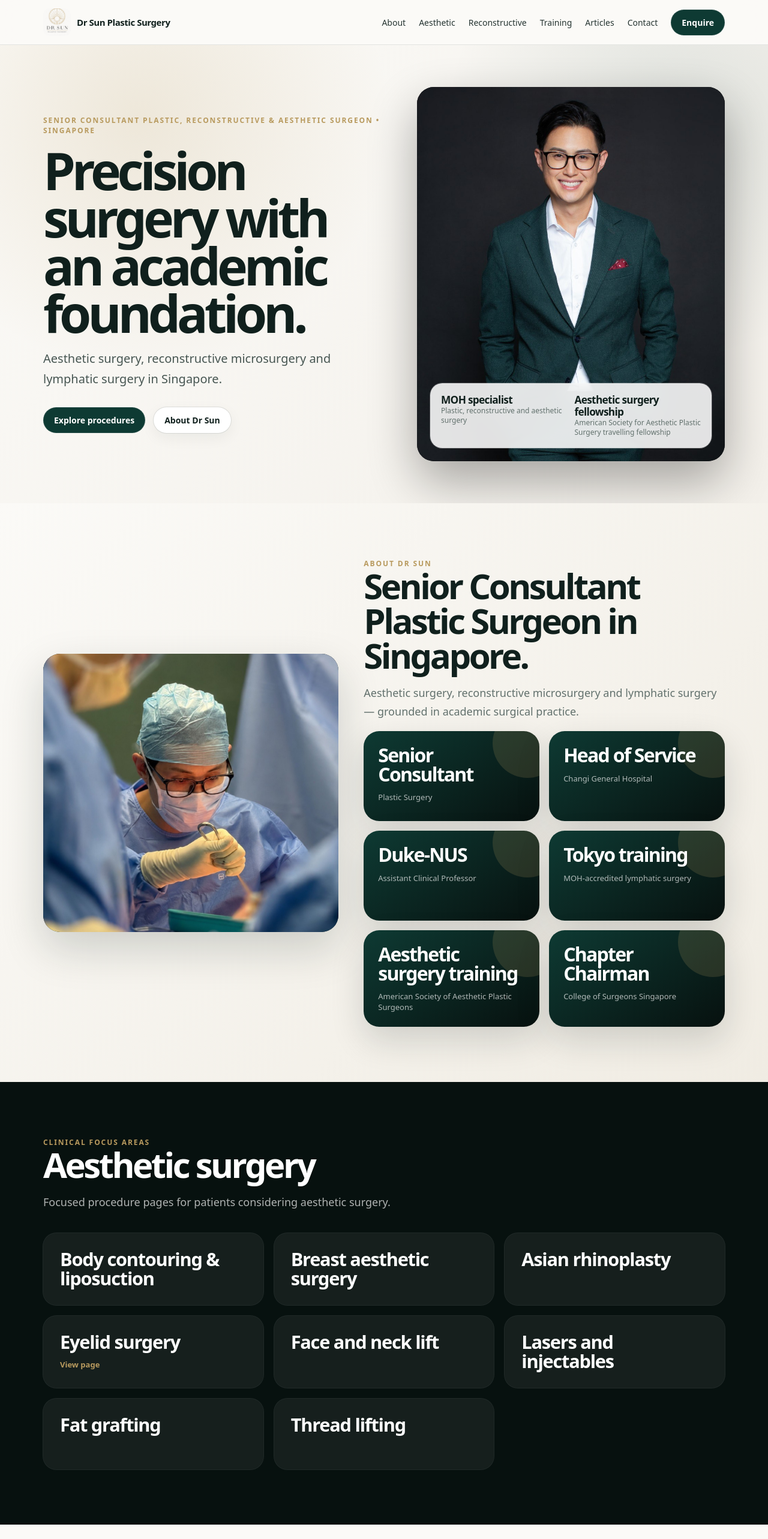
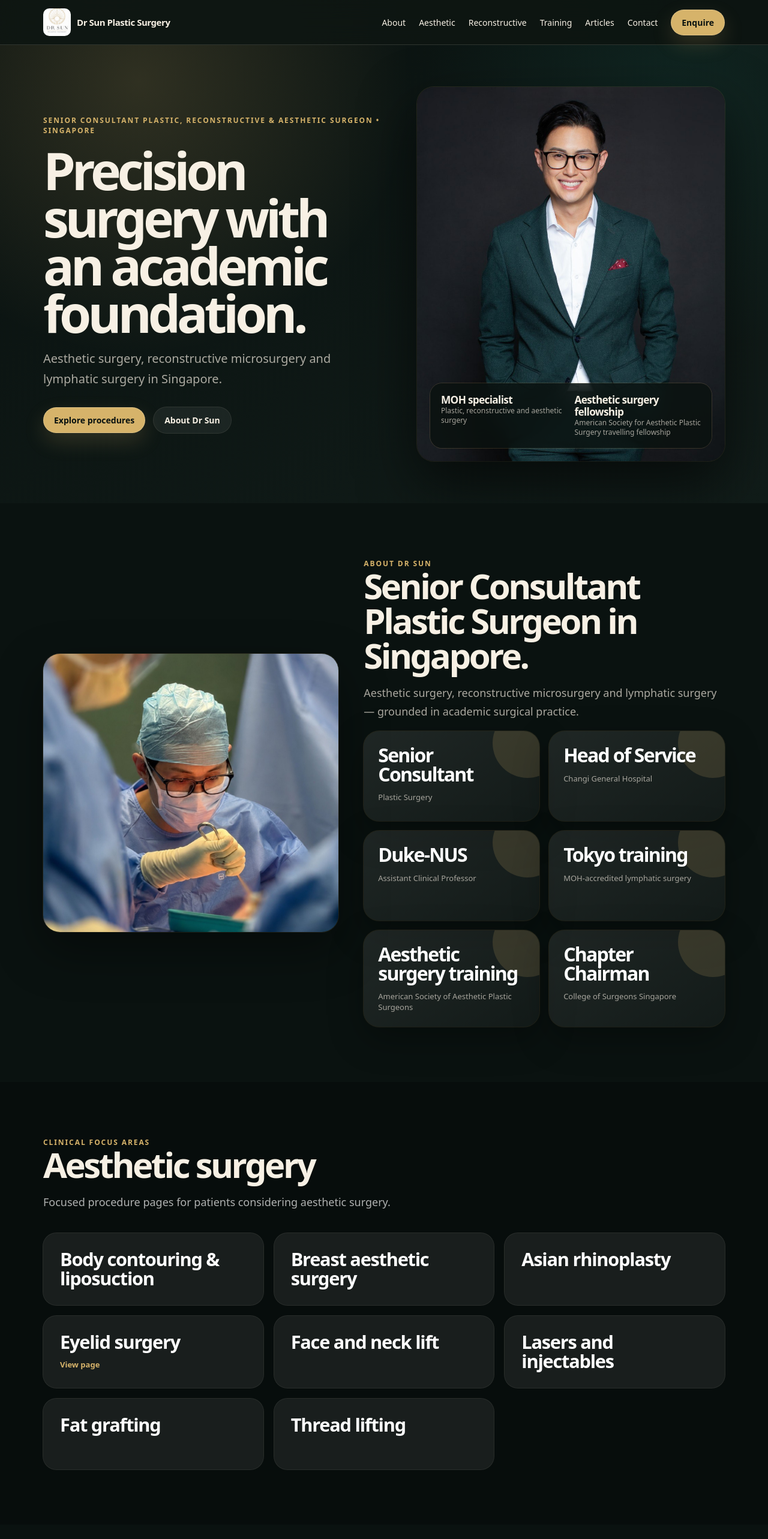
Before and after one commit to zatyrical/plasticwebsite, a Next.js app: page / in a window 1280 px wide. Shown: the top 2566 px of the page at 60% size. Built offline with nearby package versions, Linux system fonts and the light colour scheme.

Commit message:
Try midnight atelier colour palette

```diff
--- a/app/globals.css
+++ b/app/globals.css
@@ -50,3 +50,54 @@
     @keyframes segment-fade{from{opacity:1;transform:scale(1)}to{opacity:.58;transform:scale(.985)}}
   }
 }
+
+/* Midnight Atelier trial palette */
+:root{
+  --ink:#f7f0e4;
+  --muted:rgba(247,240,228,.68);
+  --line:rgba(247,240,228,.14);
+  --paper:#0a1210;
+  --card:rgba(255,255,255,.06);
+  --deep:#070d0c;
+  --emerald:#102a25;
+  --emerald-2:#d6b36a;
+  --gold:#d6b36a;
+  --soft:#111c19;
+}
+body{background:radial-gradient(circle at 14% 0%,rgba(214,179,106,.16),transparent 30%),radial-gradient(circle at 88% 18%,rgba(25,89,79,.20),transparent 34%),var(--paper);color:var(--ink)}
+.nav{background:rgba(10,18,16,.84);border-bottom:1px solid var(--line)}
+.brand,.nav-links,.mobile-nav a{color:var(--ink)}
+.brand img{mix-blend-mode:normal}
+.nav-toggle{background:rgba(255,255,255,.08);border-color:var(--line)}
+.nav-toggle span{background:var(--ink)}
+.mobile-nav{background:rgba(10,18,16,.96);border-color:var(--line)}
+.btn-primary{background:var(--gold);color:#08110f;box-shadow:0 0 0 1px rgba(255,255,255,.16) inset,0 14px 34px rgba(214,179,106,.18)}
+.btn-primary:hover{background:#e0bf78}
+.btn-ghost{background:rgba(255,255,255,.06);color:var(--ink);box-shadow:0 0 0 1px var(--line)}
+.hero{background:radial-gradient(circle at 18% 8%,rgba(214,179,106,.18),transparent 36%),radial-gradient(circle at 88% 12%,rgba(25,89,79,.22),transparent 32%),linear-gradient(145deg,#0a1210 0%,#111c19 100%)}
+.hero h1,.section h2{color:var(--ink)}
+.lead,.section-intro,.card p,.card li,.form-note{color:var(--muted)}
+.portrait-wrap{box-shadow:0 38px 95px rgba(0,0,0,.58),0 0 0 1px rgba(214,179,106,.14)}
+.credential-strip{background:rgba(10,18,16,.80);box-shadow:0 0 0 1px rgba(214,179,106,.18);color:var(--ink)}
+.metric span{color:rgba(247,240,228,.66)}
+.about-section{background:linear-gradient(145deg,#0a1210 0%,#111c19 100%)}
+.about-stat{background:linear-gradient(145deg,rgba(255,255,255,.09),rgba(255,255,255,.035));box-shadow:0 20px 60px rgba(0,0,0,.32),0 0 0 1px rgba(214,179,106,.14)}
+.about-stat:after{background:rgba(214,179,106,.16)}
+.about-stat span{color:rgba(247,240,228,.64)}
+.about-image-card{box-shadow:0 30px 80px rgba(0,0,0,.42),0 0 0 1px rgba(214,179,106,.14)}
+.section{background:#0a1210}
+.section.dark{background:#070d0c;color:var(--ink)}
+.card,.feature-points span,.compliance{background:rgba(255,255,255,.06);box-shadow:0 0 0 1px var(--line),0 18px 44px rgba(0,0,0,.22);color:var(--ink)}
+.dark .card{background:rgba(255,255,255,.07);box-shadow:0 0 0 1px var(--line)}
+.linked-card span,.blog-card small{color:var(--gold)}
+.feature-points span{color:var(--ink)}
+.contact-form label{color:var(--ink)}
+.contact-form input,.contact-form select,.contact-form textarea{background:rgba(255,255,255,.07);border-color:var(--line);color:var(--ink)}
+.contact-form input:focus,.contact-form select:focus,.contact-form textarea:focus{border-color:rgba(214,179,106,.50);box-shadow:0 0 0 4px rgba(214,179,106,.12)}
+.form-status.sent{background:rgba(25,89,79,.28);color:#dff6ef}.form-status.error{background:rgba(138,47,32,.28);color:#ffd6cc}
+.footer{background:#050807}
+.article-page{background:var(--paper);color:var(--ink)}
+.article-hero{background:radial-gradient(circle at 16% 18%,rgba(214,179,106,.16),transparent 34%),linear-gradient(145deg,#0a1210 0%,#111c19 100%);border-color:var(--line)}
+.article-summary-card,.notice-text{background:rgba(255,255,255,.06);border-color:var(--line);box-shadow:0 20px 60px rgba(0,0,0,.22)}
+.article-content p,.article-content li{color:rgba(247,240,228,.76)}
+.article-enquiry{background:#111c19;border-color:var(--line)}
```
